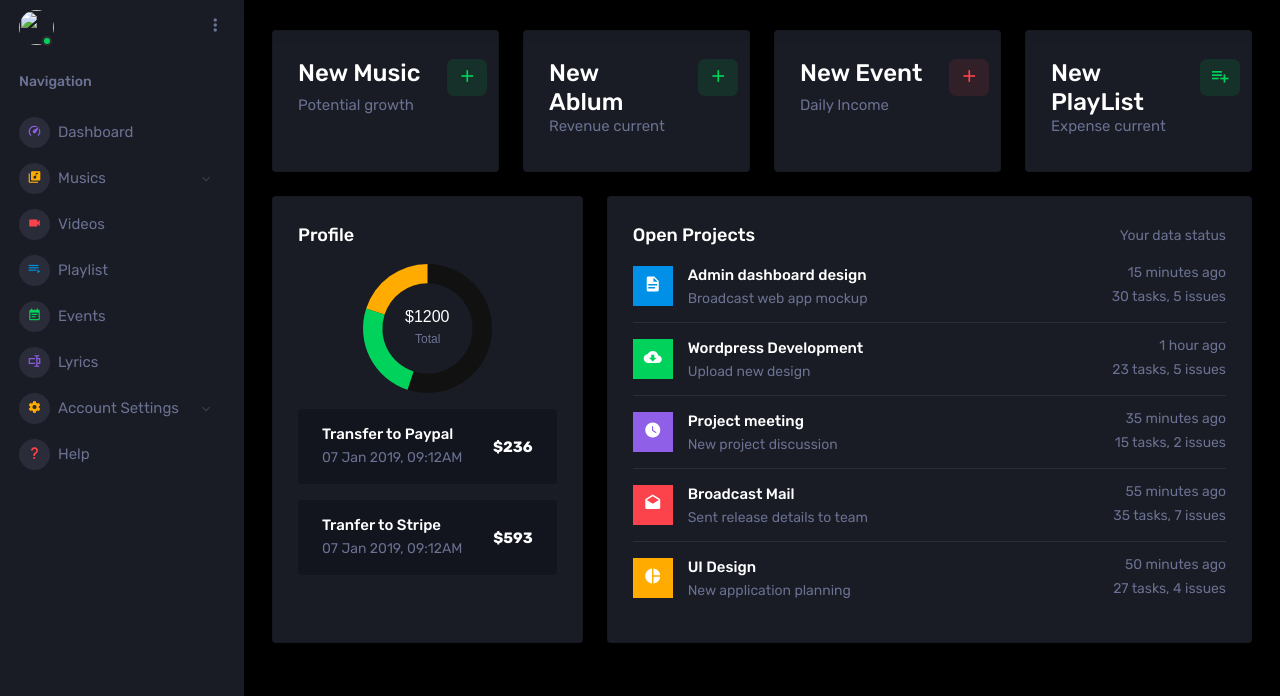
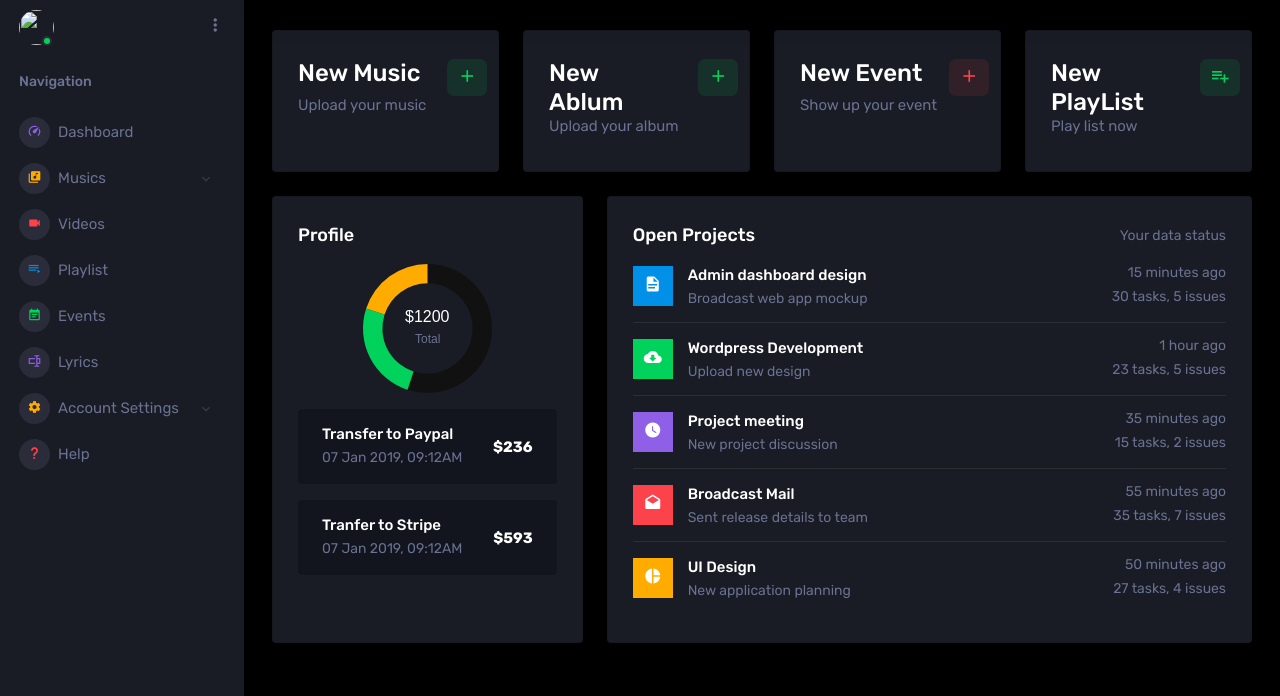
Before and after one commit to ArtcalO/ijambo_backup, a Django app: template ijamboAdmin/templates/simple_user.html in a window 1280 px wide. Shown: the part 70-766 px from the top of the page. Run offline with Django 3.2, Linux system fonts and the light colour scheme; the template is opened without the code that fills it, so the values that code supplies are empty; some libraries are stand-ins or nearby versions.

Commit message:
Change simpl user ppage

```diff
--- a/ijamboAdmin/templates/simple_user.html
+++ b/ijamboAdmin/templates/simple_user.html
@@ -20,7 +20,7 @@
                     </div>
                   </div>
                 </div>
-                <h6 class="text-muted font-weight-normal">Potential growth</h6>
+                <h6 class="text-muted font-weight-normal">Upload your music</h6>
               </div>
             </div>
           </div>
@@ -39,7 +39,7 @@
                     </div>
                   </div>
                 </div>
-                <h6 class="text-muted font-weight-normal">Revenue current</h6>
+                <h6 class="text-muted font-weight-normal">Upload your album</h6>
               </div>
             </div>
           </div>
@@ -58,7 +58,7 @@
                     </div>
                   </div>
                 </div>
-                <h6 class="text-muted font-weight-normal">Daily Income</h6>
+                <h6 class="text-muted font-weight-normal">Show up your event</h6>
               </div>
             </div>
           </div>
@@ -77,7 +77,7 @@
                     </div>
                   </div>
                 </div>
-                <h6 class="text-muted font-weight-normal">Expense current</h6>
+                <h6 class="text-muted font-weight-normal">Play list now</h6>
               </div>
             </div>
           </div>
```
